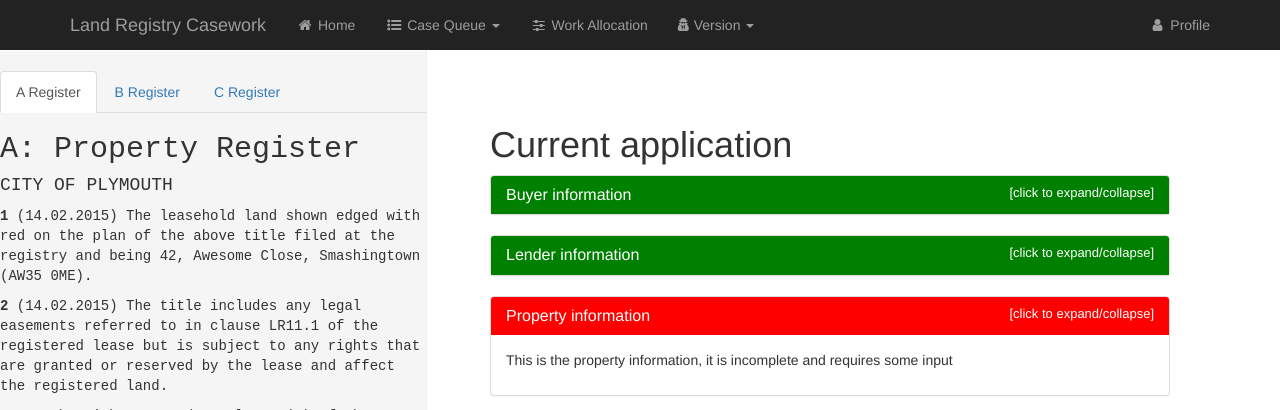
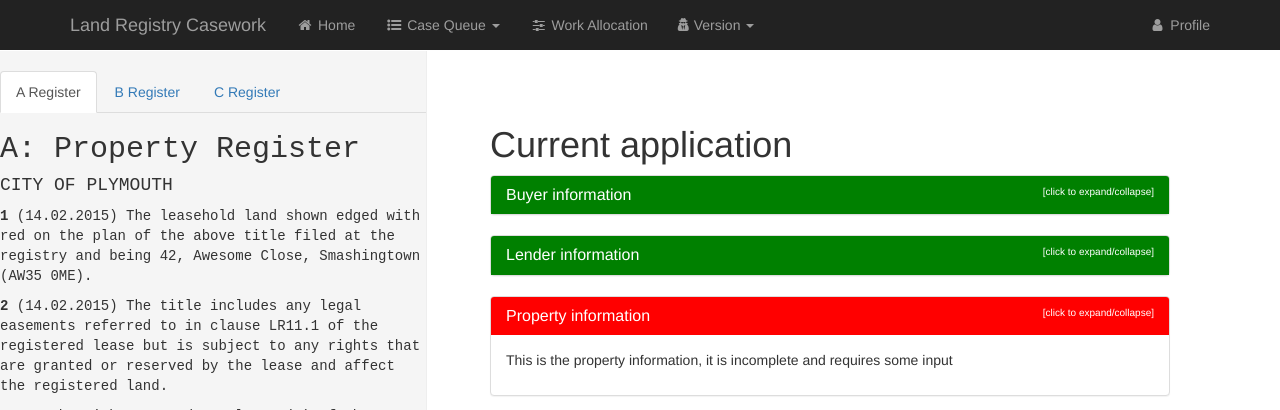
Before and after one commit to LandRegistry/casework-prototypes, a Jekyll site: the page built from andy-currentapp.html, in a window 1280 px wide. Shown: the top 410 px of the page. Built offline with Jekyll 4.4.1, drawn with Linux system fonts in a browser that asks for light colours; nearby versions of some CDN libraries.

Commit message:
corrected error in buttons where link underline appeared between them

```diff
--- a/_includes/andy_charge_input.html
+++ b/_includes/andy_charge_input.html
@@ -50,17 +50,11 @@
 
 <div>
     <h2>
-        <a href="{{ site.baseurl }}/andy/getwork/">
-            <button type="button" class="btn btn-lg btn-default">
-                Complete application
-                <i class="fa fa-angle-double-right"></i>
-            </button>
+        <a href="{{ site.baseurl }}/andy/getwork/" class="btn btn-lg btn-default">
+            Complete application <i class="fa fa-angle-double-right"></i>
         </a>
-        <a href="{{ site.baseurl }}/andy/getwork/">
-            <button type="button" class="btn btn-lg btn-warning">
-                Standover application
-                <i class="fa fa-angle-double-right"></i>
-            </button>
+        <a href="{{ site.baseurl }}/andy/getwork/" class="btn btn-lg btn-warning">
+            Standover application <i class="fa fa-angle-double-right"></i>
         </a>
     </h2>
 </div>
--- a/andy-getwork.html
+++ b/andy-getwork.html
@@ -21,7 +21,7 @@
             <tbody>
 
                 <tr>
-                    <td>case 1 is a really very very long case name innit</td>
+                    <td>case 1 is a really very very long case name</td>
                     <td><i class="fa fa-check" style="color:green"></i></td>
                     <td style="text-align:right">
                         <a href="{{ site.baseurl }}/andy/currentapp/">
--- a/css/dashboard.css
+++ b/css/dashboard.css
@@ -116,5 +116,5 @@
     content: '[click to expand/collapse]';
     color:white;
     float:right;
-    font-size: small;
+    font-size: x-small;
 }
```
